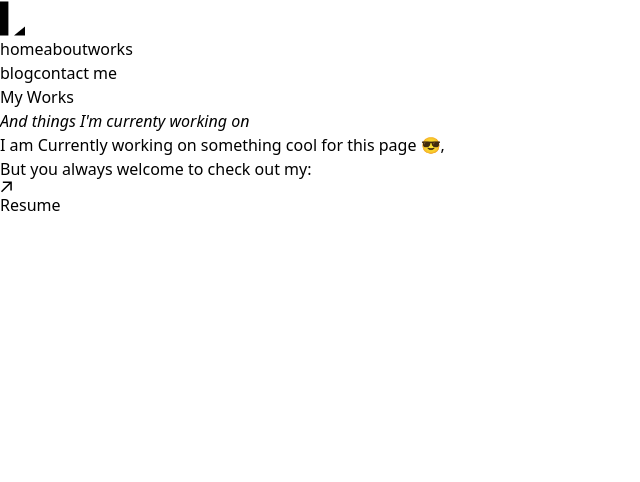
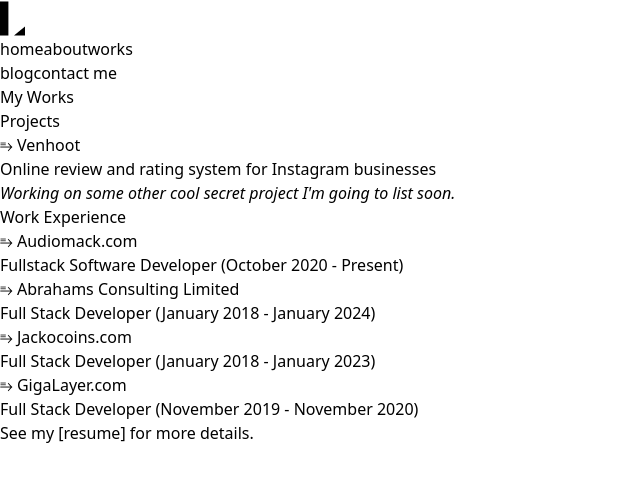
Before and after one commit to ladaposamuel/electrode-site, a Next.js app: page /works in a window 1280 px wide. Shown: the top 482 px of the page, without its empty margins (0-640 px from the left). Built offline with nearby package versions, Linux system fonts and the light colour scheme.

Commit message:
modified works and changed resume link and updated resume link

```diff
--- a/app/works/page.tsx
+++ b/app/works/page.tsx
@@ -1,34 +1,90 @@
-import {
-    ArrowIcon
-  } from 'app/components/icons';
-
+import Link from "next/link";
 import { getResumeLink } from "utils";
 
-export default function Contact() {
+export default function Works() {
+  const projects = [
+    {
+      name: "Venhoot",
+      description: "Online review and rating system for Instagram businesses",
+      href: "/venhoot",
+    },
+  ];
 
+  const workExperience = [
+    {
+      name: "Audiomack.com",
+      position: "Fullstack Software Developer",
+      period: "October 2020 - Present",
+      href: "https://audiomack.com",
+    },
+    {
+      name: "Abrahams Consulting Limited",
+      position: "Full Stack Developer",
+      period: "January 2018 - January 2024",
+      href: getResumeLink(),
+    },
+    {
+      name: "Jackocoins.com",
+      position: "Full Stack Developer",
+      period: "January 2018 - January 2023",
+      href: "https://jackocoins.com",
+    },
+    {
+      name: "GigaLayer.com",
+      position: "Full Stack Developer",
+      period: "November 2019 - November 2020",
+      href: "https://gigalayer.com",
+    },
+  ];
 
   return (
     <section>
-        <h1 className="font-bold text-3xl font-serif">My Works</h1>
-        <i>And things I'm currenty working on</i>
+      <h1 className="font-bold text-3xl font-serif mb-5">My Works</h1>
 
-        <p className="my-5 text-neutral-800 dark:text-neutral-200">
-          {`I am Currently working on something cool for this page 😎, `}
+      <div className="mb-8">
+        <h2 className="text-2xl font-bold mb-4">Projects</h2>
+        {projects.map((project, index) => (
+          <Link
+            key={index}
+            className="flex flex-col space-y-1 mb-4"
+            href={project.href}
+          >
+            <div className="w-full flex flex-col">
+              <p className="font-medium">⥱ {project.name}</p>
+              <p className="text-gray-600">{project.description}</p>
+            </div>
+          </Link>
+        ))}
+        <i className="text-gray-600 text-sm">
+          Working on some other cool secret project I'm going to list soon.
+        </i>
+      </div>
+
+      <div className="mb-8">
+        <h2 className="text-2xl font-bold mb-4">Work Experience</h2>
+        {workExperience.map((work, index) => (
+          <Link
+            key={index}
+            className="flex flex-col space-y-1 mb-4"
+            href={work.href}
+          >
+            <div className="w-full flex flex-col">
+              <p className="font-medium">⥱ {work.name}</p>
+              <p className="text-gray-600">
+                {work.position} ({work.period})
               </p>
-
-        <p className="my-5 text-neutral-800 dark:text-neutral-200">
-          {`But you always welcome to check out my: `}
-
-          <a
-            className="flex items-center hover:text-neutral-700 dark:hover:text-neutral-200 transition-all"
-            rel="noopener noreferrer"
-            target="_blank"
+            </div>
+          </Link>
+        ))}
+        See my [
+        <Link
           href={getResumeLink()}
+          className="text-orange-600 hover:underline"
         >
-            <ArrowIcon />
-            Resume
-          </a>
-        </p>
+          resume
+        </Link>
+        ] for more details.
+      </div>
     </section>
   );
 }
--- a/package.json
+++ b/package.json
@@ -43,6 +43,7 @@
     "@types/react": "18.2.11",
     "@types/react-dom": "18.2.4",
     "autoprefixer": "^10.4.14",
+    "encoding": "^0.1.13",
     "postcss": "^8.4.24",
     "tailwindcss": "^3.3.2",
     "typescript": "5.1.3"
--- a/utils/index.ts
+++ b/utils/index.ts
@@ -1,3 +1,3 @@
-export const getResumeLink = (): string => {
-    return `https://drive.google.com/drive/folders/16Y4SQmp499QuJi-MBbDgTo2mx89sOf83?usp=sharing`;
+export const getResumeLink = (): string | URL => {
+    return `https://bit.ly/4cSobIZ`;
   };
```
Also changed, not shown: app/about/page.tsx (+46 -7 lines), app/blog/page.tsx (+23 -9 lines), app/page.tsx (+16 -21 lines). Lines whose indentation alone changed are shown as unchanged.
